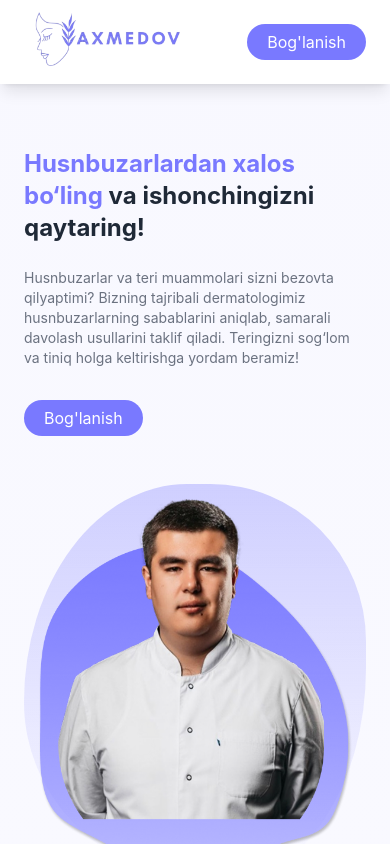
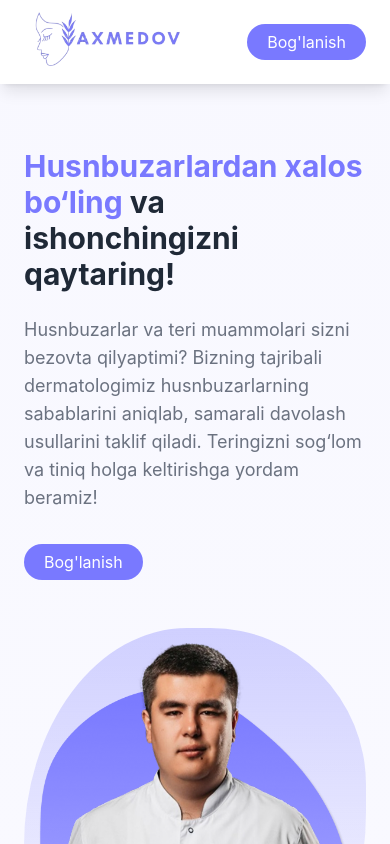
Before and after one commit to NozimjonShukrullayev/dermatolog-axmedov, a React (Vite) app: page / in a window 390 px wide. Shown: the top 844 px of the page. Built offline with nearby package versions, Linux system fonts and the light colour scheme.

Commit message:
font style corrected in hero

```diff
--- a/src/App.jsx
+++ b/src/App.jsx
@@ -42,6 +42,7 @@ function App() {
 					<ToastContainer position='top-center' />
 					<div className='min-h-screen bg-gradient-to-b from-primary/5 to-white'>
 						<Header />
+						<main className='main'>
 							<Hero />
 							<Results />
 							<Services />
@@ -49,6 +50,7 @@ function App() {
 							<YoutubeVideos />
 							<Testimonials />
 							<Contact />
+						</main>
 						<Footer />
 						<Fragment>
 							<ScrollTopBtn />
--- a/src/components/Hero.jsx
+++ b/src/components/Hero.jsx
@@ -21,11 +21,11 @@ function Hero() {
 					animate={{ opacity: 1, x: 0 }}
 					transition={{ duration: 0.8 }}
 				>
-					<h1 className='text-2xl md:text-3xl/tight lg:text-5xl/tight font-bold text-gray-800 mb-6'>
+					<h1 className='text-3xl md:text-3xl/tight lg:text-5xl/tight font-bold text-gray-800 mb-6'>
 						<span className='text-primary'>Husnbuzarlardan xalos bo‘ling</span>{' '}
 						va ishonchingizni qaytaring!
 					</h1>
-					<p className='text-sm md:text-[18px] lg:text-xl font-normal text-gray-500 mb-8'>
+					<p className='text-lg md:text-[18px] lg:text-xl font-normal text-gray-500 mb-8'>
 						Husnbuzarlar va teri muammolari sizni bezovta qilyaptimi? Bizning
 						tajribali dermatologimiz husnbuzarlarning sabablarini aniqlab,
 						samarali davolash usullarini taklif qiladi. Teringizni sog‘lom va
--- a/src/components/Testimonials.jsx
+++ b/src/components/Testimonials.jsx
@@ -35,7 +35,7 @@ function Testimonials() {
 					{allTestimonials.map(testimonial => (
 						<SwiperSlide key={testimonial.id}>
 							<div className='bg-white p-8 mb-14 rounded-2xl shadow-lg h-60 md:h-56'>
-								<p className='text-gray-600 mb-4 text-sm md:text-base'>
+								<p className='text-gray-600 mb-4 text-base'>
 									{testimonial.text}
 								</p>
 								<div className='flex items-center'>
```
Lines whose indentation alone changed are shown as unchanged.
